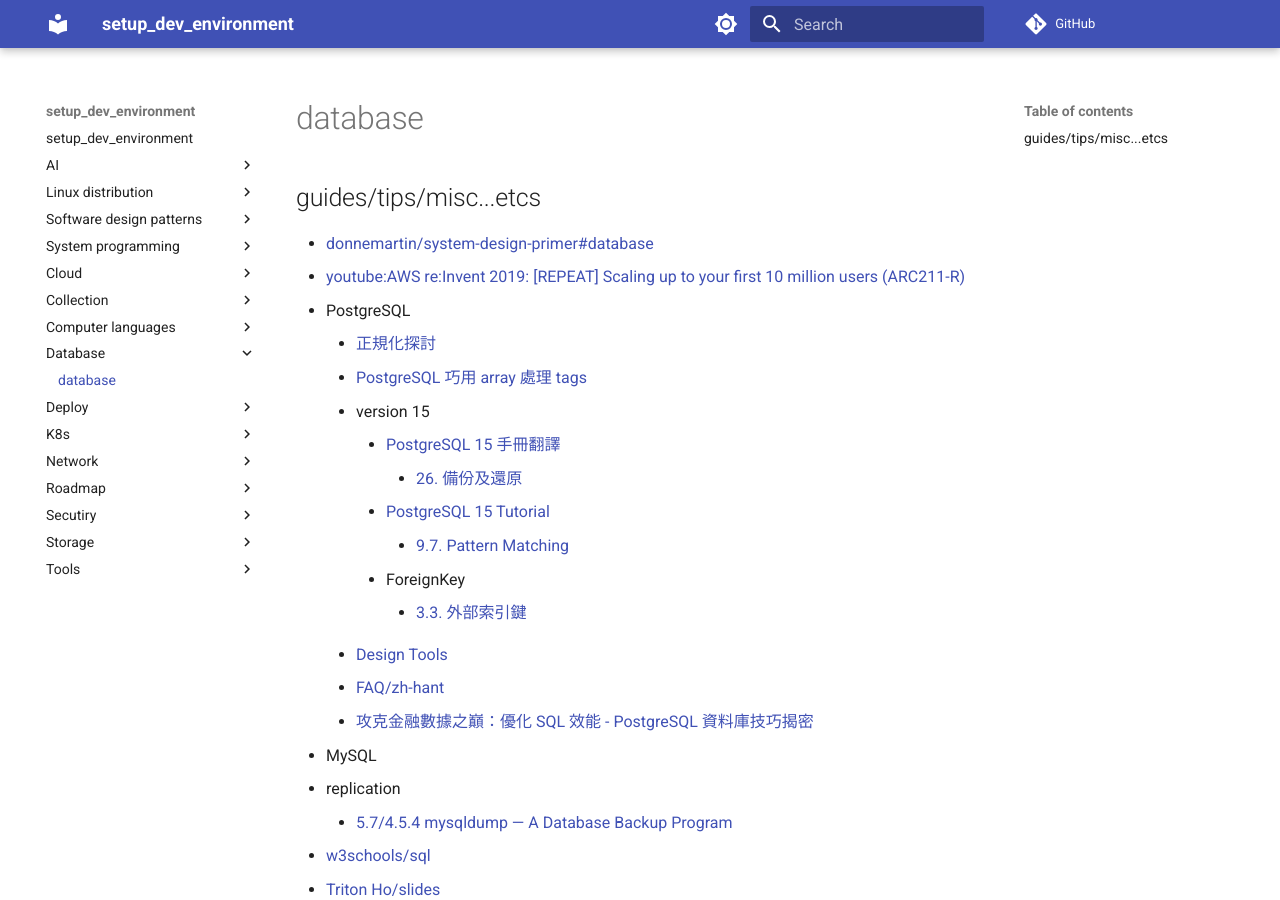
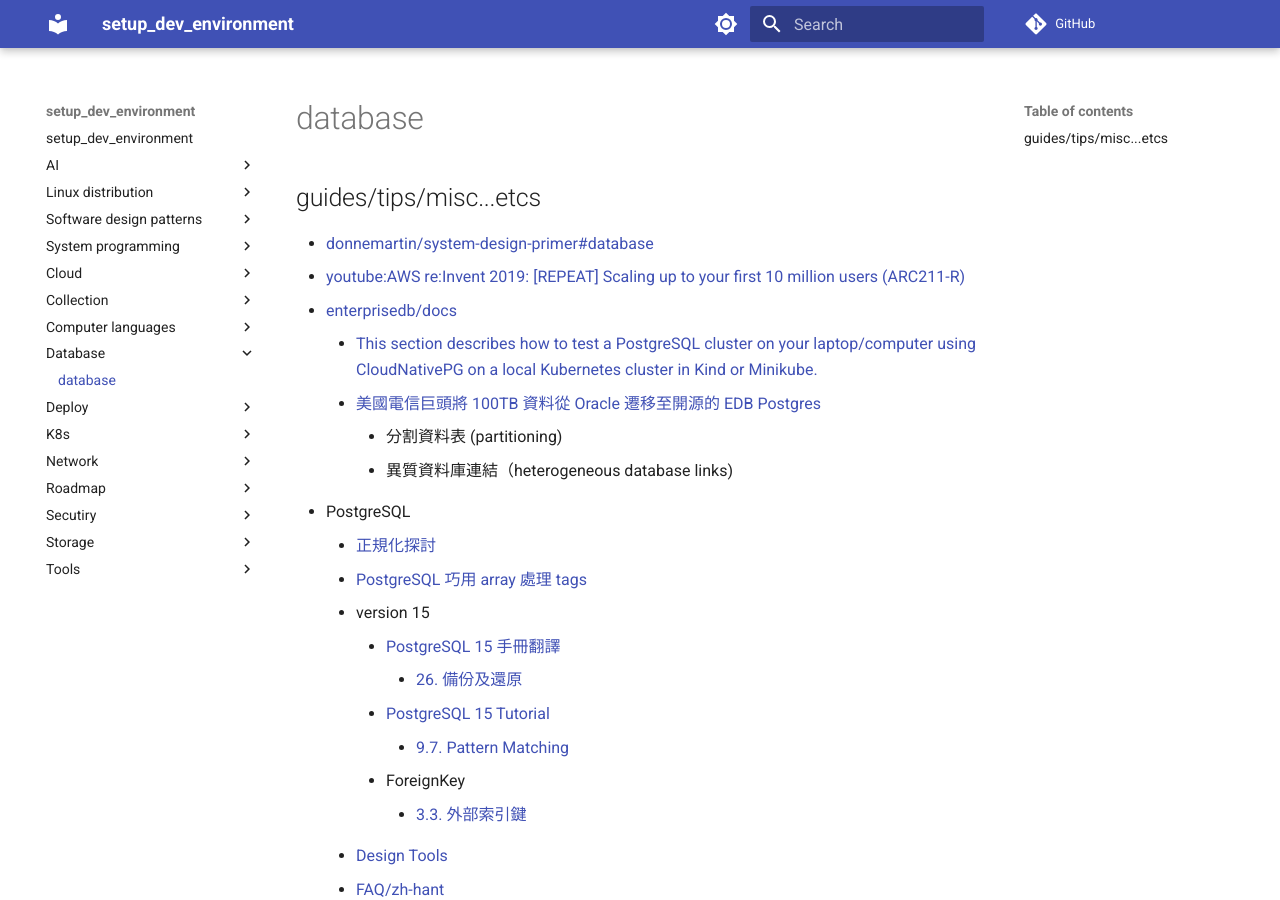
Before and after one commit to hong539/setup_dev_environment, an MkDocs documentation site: the page built from docs/database/database.md, in a window 1280 px wide and 900 px high. Built offline with MkDocs 1.6.1 and Material for MkDocs 9.7.7, drawn with Linux system fonts in a browser that asks for light colours; comment, search, counter and statistics services are not loaded.

Commit message:
Update docs

```diff
--- a/docs/database/database.md
+++ b/docs/database/database.md
@@ -4,6 +4,11 @@
 
 * [donnemartin/system-design-primer#database](https://github.com/donnemartin/system-design-primer#database)
 * [youtube:AWS re:Invent 2019: [REPEAT] Scaling up to your first 10 million users (ARC211-R)](https://youtu.be/kKjm4ehYiMs)
+* [enterprisedb/docs](https://www.enterprisedb.com/docs/)
+    * [This section describes how to test a PostgreSQL cluster on your laptop/computer using CloudNativePG on a local Kubernetes cluster in Kind or Minikube.](https://github.com/EnterpriseDB/cloudnative-pg/blob/main/docs/src/quickstart.md)
+    * [美國電信巨頭將 100TB 資料從 Oracle 遷移至開源的 EDB Postgres](https://www.omniwaresoft.com.tw/usecase/edb-usecase/edb-postgresql-wirelesscarrier/)
+        * 分割資料表 (partitioning)
+        * 異質資料庫連結（heterogeneous database links)
 * PostgreSQL
     * [正規化探討](https://hackmd.io/@pgsql-tw/BJZrBWU86)
     * [PostgreSQL 巧用 array 處理 tags](https://hackmd.io/@pgsql-tw/rJSOHh8zT)
```
